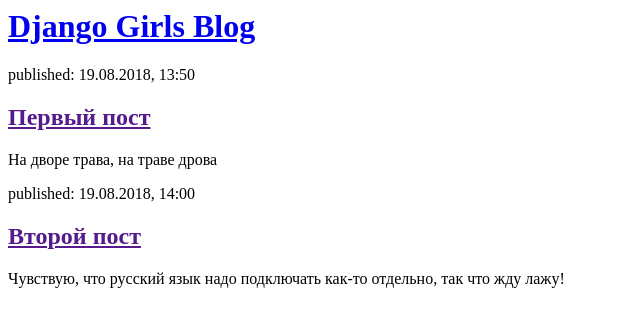
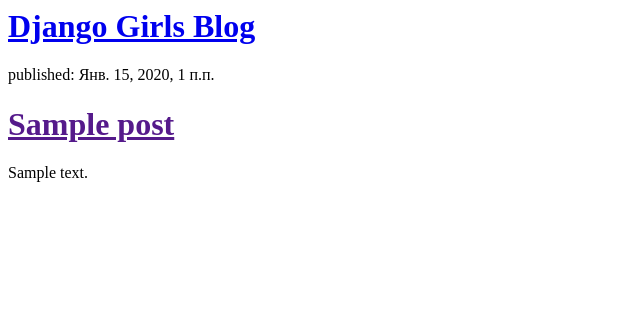
Before and after one commit to yustrktk/my-first-blog, a Django app: template blog/templates/blog/post_list.html in a window 1280 px wide. Shown: the top 327 px of the page, without its empty margins (0-640 px from the left). Run offline with Django 3.2, Linux system fonts and the light colour scheme; the template is opened without the code that fills it: values that come from a table or form of the project are taken from there, others are empty; tables that the repository leaves empty hold one stand-in row (values such as "Sample post").

Commit message:
Modified templates to display posts from database.

```diff
--- a/blog/templates/blog/post_list.html
+++ b/blog/templates/blog/post_list.html
@@ -7,16 +7,13 @@
             <h1><a href="/">Django Girls Blog</a></h1>
         </div>
 
-        <div>
-            <p>published: 19.08.2018, 13:50</p>
-            <h2><a href="">Первый пост</a></h2>
-            <p>На дворе трава, на траве дрова</p>
-        </div>
+        {% for post in posts %}
+    <div>
+        <p>published: {{ post.published_date }}</p>
+        <h1><a href="">{{ post.title }}</a></h1>
+        <p>{{ post.text|linebreaksbr }}</p>
+    </div>
+{% endfor %}
 
-        <div>
-            <p>published: 19.08.2018, 14:00</p>
-            <h2><a href="">Второй пост</a></h2>
-            <p>Чувствую, что русский язык надо подключать как-то отдельно, так что жду лажу!</p>
-        </div>
     </body>
 </html>
--- a/blog/views.py
+++ b/blog/views.py
@@ -2,6 +2,10 @@
 
 
 from django.shortcuts import render
+from django.utils import timezone
+from .models import Post
 def post_list(request):
-    return render(request, 'blog/post_list.html', {})
+    posts = Post.objects.filter(published_date__lte=timezone.now()).order_by('published_date')
+    return render(request, 'blog/post_list.html', {'posts': posts})
+
 # Create your views here.
```
